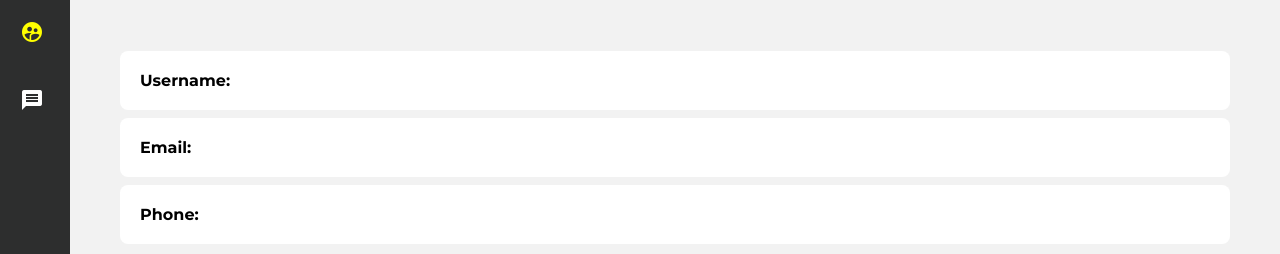
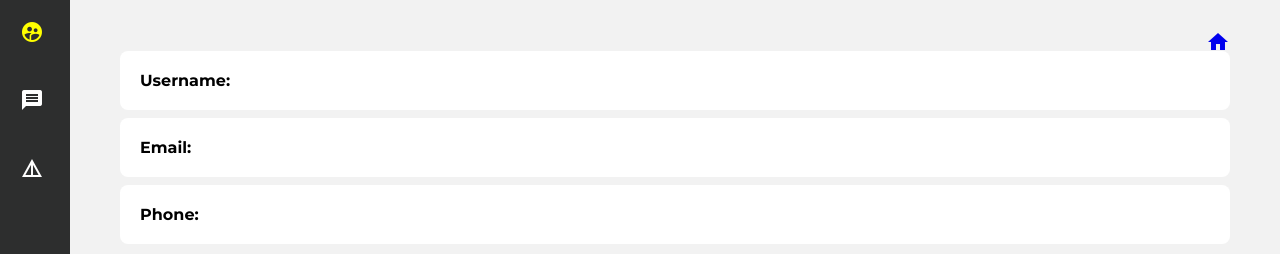
Before and after one commit to RX7RUSS/user-list, an Angular app: page /details/1 in a window 1280 px wide. Shown: the top 254 px of the page. Built offline with nearby package versions, Linux system fonts and the light colour scheme; no server answers.

Commit message:
Icons Added

```diff
--- a/src/app/details/details.component.html
+++ b/src/app/details/details.component.html
@@ -1,7 +1,13 @@
+<a routerLink="" [class.activated]="currentUrl == '/'">
+  <i class="material-icons">home</i>
+</a>
+<span>
 	<h1>{{ user$.name }}</h1>
-
+</span>
+<div>
 	<ul>
 	  <li><strong>Username:</strong> {{ user$.username }}</li>
 	  <li><strong>Email:</strong> {{ user$.email }}</li>
 	  <li><strong>Phone:</strong> {{ user$.phone }}</li>
 	</ul>
+</div>
--- a/src/app/details/details.component.scss
+++ b/src/app/details/details.component.scss
@@ -0,0 +1,3 @@
+a {
+    float: right;
+}
--- a/src/app/sidebar/sidebar.component.html
+++ b/src/app/sidebar/sidebar.component.html
@@ -10,5 +10,10 @@
         <i class="material-icons">message</i>
       </a>
     </li>
+    <li>
+      <a routerLink="details" [class.activated]="currentUrl == '/details'">
+        <i class="material-icons">details</i>
+      </a>
+    </li>
   </ul>
 </nav>
```
Lines whose indentation alone changed are shown as unchanged.
